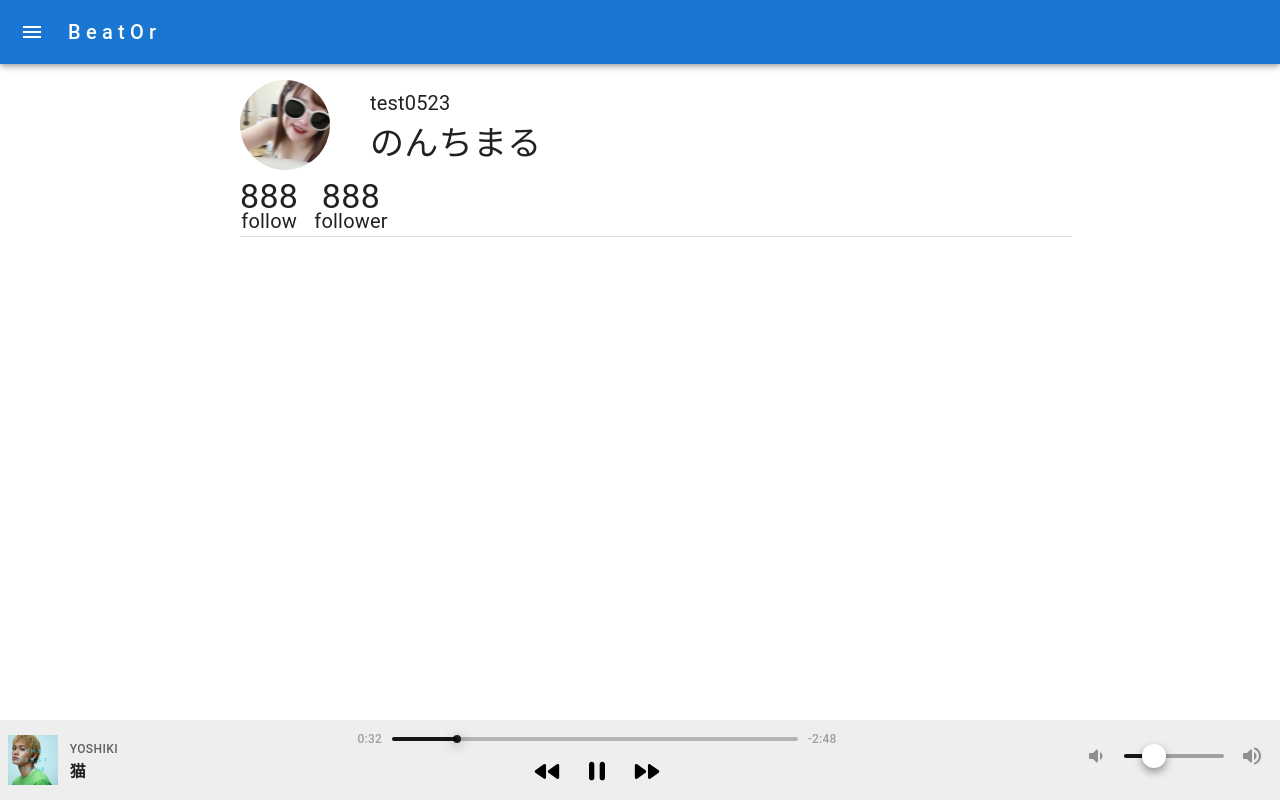
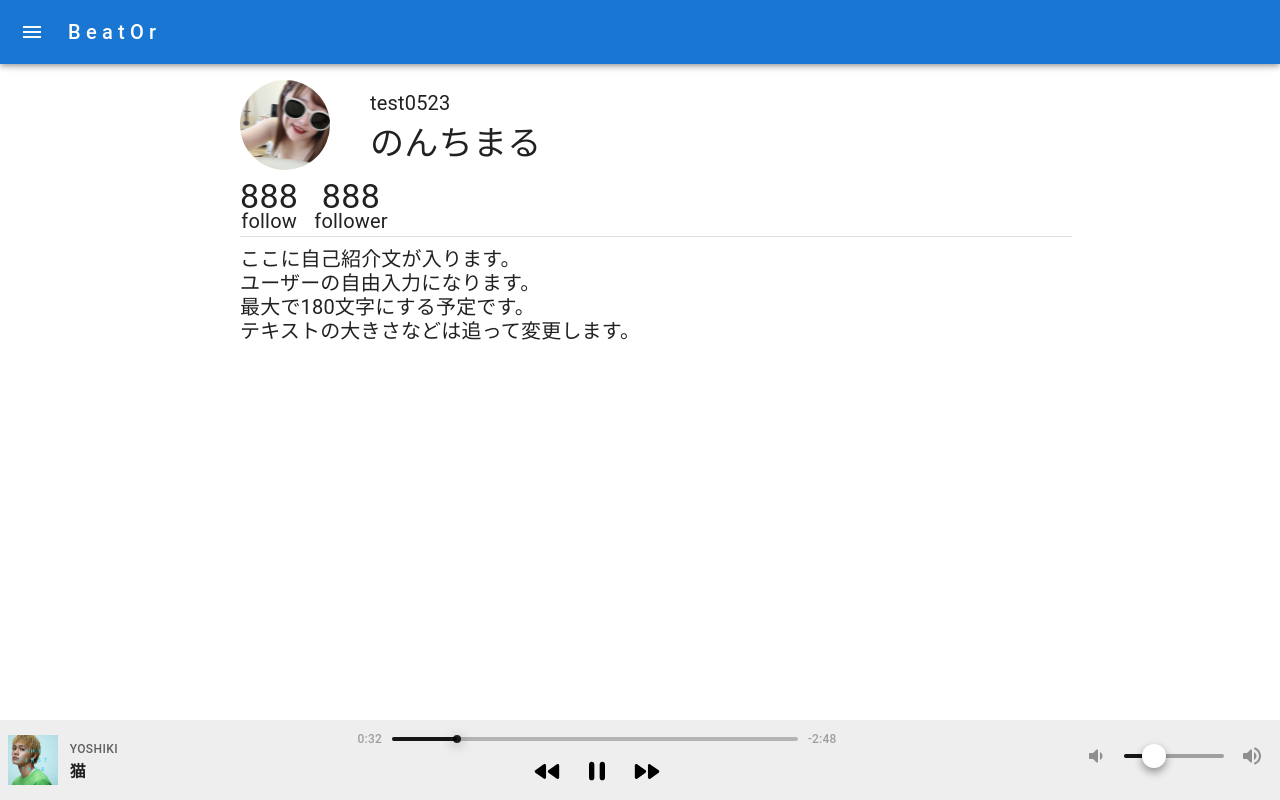
Before and after one commit to Jumpei-Arigaya/beator-front-web, a Next.js app: page /profile in a window 1280 px wide. Built offline with nearby package versions, Linux system fonts and the light colour scheme.

Commit message:
自己紹介文(仮)の実装

```diff
--- /dev/null
+++ b/src/features/Profile/components/Introduction.tsx
@@ -0,0 +1,24 @@
+import { Typography } from "@mui/material";
+
+/**
+ * プロフィールに表示する自己紹介文コンポーネント
+ */
+
+type IntroductionProps = {};
+
+export const Introduction: React.FC<IntroductionProps> = ({}) => {
+  return (
+    <Typography
+      fontSize="h6.fontSize"
+      sx={{ lineHeight: 1.2, marginTop: "0.5em" }}
+    >
+      ここに自己紹介文が入ります。
+      <br /> ユーザーの自由入力になります。
+      <br />
+      最大で180文字にする予定です。
+      <br />
+      テキストの大きさなどは追って変更します。
+      <br />
+    </Typography>
+  );
+};
--- a/src/features/Profile/components/UserProfilePage.tsx
+++ b/src/features/Profile/components/UserProfilePage.tsx
@@ -6,6 +6,7 @@ import { Box, Typography } from "@mui/material";
 
 import { SocialConnection } from "@/features/Profile/components/SocialConnection";
 import { Horizon } from "./Horizon";
+import { Introduction } from "./Introduction";
 
 /**
  * プロフィールに表示するプロフィール画面
@@ -29,6 +30,7 @@ export const UserProfilePage: React.FC<UserProfilePageProps> = ({}) => {
           </Box>
           <SocialConnection />
           <Horizon />
+          <Introduction />
         </Box>
       </DashBoard>
     </main>
```
Also changed, not shown: 1 other file (tests, documents, lock files or other folders).
